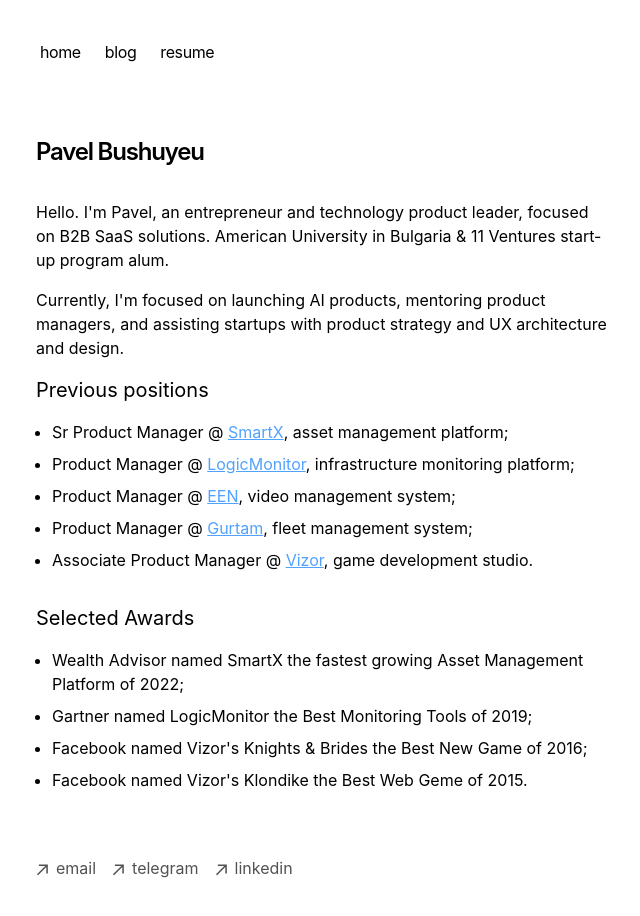
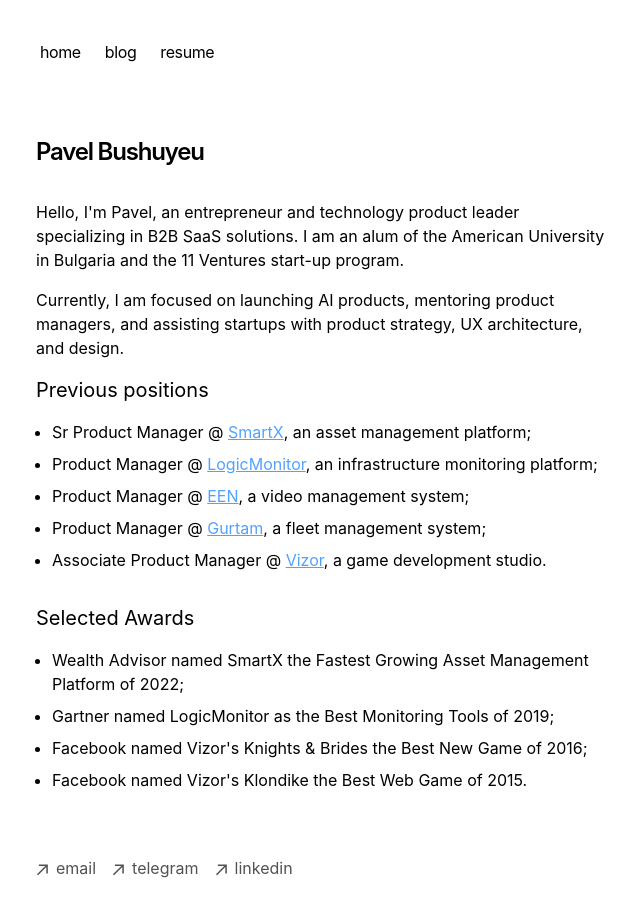
Before and after one commit to bushuyeu/portfolio, a Next.js app: page / in a window 1280 px wide. Shown: the top 916 px of the page, without its empty margins (316-956 px from the left). Built offline with nearby package versions, Linux system fonts and the light colour scheme.

Commit message:
copy edits

```diff
--- a/app/blog/posts/cofounder-questions.mdx
+++ b/app/blog/posts/cofounder-questions.mdx
@@ -1,6 +1,6 @@
 ---
 title: "Questions to Ask Potential Co-Founders Before You Commit"
-publishedAt: "2024-04-08"
+publishedAt: "2024-08-08"
 summary: "I recently found myself in a situation where I was considering joining a startup as a co-founder. The experience taught me the importance of asking the right questions before committing to such a significant partnership. Here are 32 essential questions I learned to ask potential co-founders, based on my experience."
 ---
 
@@ -76,4 +76,4 @@ I recently found myself in a situation where I was considering joining a startup
 
 ## Conclusion
 
-Asking these questions helped me understand my potential co-founder better and allowed us to align our expectations from the start. While it may feel uncomfortable to ask such direct questions, I found that it's far better to address these issues upfront than to face conflicts down the road. I recommend anyone considering a co-founder relationship to have open and honest discussions about these topics before making a commitment.
+Asking these questions helped me understand my potential co-founders better and allowed us to align our expectations from the start. While it may feel tedious and uncomfortable to ask such questions directly, I found that it's far better to address them upfront than to face conflicts down the road. I recommend anyone considering a co-founder relationship to have open and honest discussions about these topics before making a commitment. And if you decide to work with me, [here are my replies to those questions](https://www.smartx.com).
--- a/app/page.tsx
+++ b/app/page.tsx
@@ -8,12 +8,12 @@ export default function Page() {
       </h1>
       <h3 className="mb-4">
         {`
-        Hello. I'm Pavel, an entrepreneur and technology product leader, focused on B2B SaaS solutions. American University in Bulgaria & 11 Ventures start-up program alum.
+        Hello, I'm Pavel, an entrepreneur and technology product leader specializing in B2B SaaS solutions. I am an alum of the American University in Bulgaria and the 11 Ventures start-up program.
         `}
       </h3>
       <h3 className="mb-4">
         {`
-        Currently, I'm focused on launching AI products, mentoring product managers, and assisting startups with product strategy and UX architecture and design.
+        Currently, I am focused on launching AI products, mentoring product managers, and assisting startups with product strategy, UX architecture, and design.
         `}
       </h3>
       <h3 className="mb-4 text-xl">
@@ -30,7 +30,7 @@ export default function Page() {
           >
             SmartX
           </a>
-          , asset management platform;
+          , an asset management platform;
         </li>
         <li className="mb-2">
           Product Manager @{" "}
@@ -40,21 +40,21 @@ export default function Page() {
           >
             LogicMonitor
           </a>
-          , infrastructure monitoring platform;
+          , an infrastructure monitoring platform;
         </li>
         <li className="mb-2">
           Product Manager @{" "}
           <a href="https://een.com/" className="text-blue-400 underline">
             EEN
           </a>
-          , video management system;
+          , a video management system;
         </li>
         <li className="mb-2">
           Product Manager @{" "}
           <a href="https://gurtam.com/" className="text-blue-400 underline">
             Gurtam
           </a>
-          , fleet management system;
+          , a fleet management system;
         </li>
         <li className="mb-8">
           Associate Product Manager @{" "}
@@ -64,7 +64,7 @@ export default function Page() {
           >
             Vizor
           </a>
-          , game development studio.
+          , a game development studio.
         </li>
       </ul>
       <h4 className="mb-4 text-xl">
@@ -74,16 +74,16 @@ export default function Page() {
       </h4>
       <ul className="list-disc ml-4">
         <li className="mb-2">
-          {`Wealth Advisor named SmartX the fastest growing Asset Management Platform of 2022;`}
+          {`Wealth Advisor named SmartX the Fastest Growing Asset Management Platform of 2022;`}
         </li>
         <li className="mb-2">
-          {`Gartner named LogicMonitor the Best Monitoring Tools of 2019;`}
+          {`Gartner named LogicMonitor as the Best Monitoring Tools of 2019;`}
         </li>
         <li className="mb-2">
           {`Facebook named Vizor's Knights & Brides the Best New Game of 2016;`}
         </li>
         <li className="mb-8">
-          {`Facebook named Vizor's Klondike the Best Web Geme of 2015.`}
+          {`Facebook named Vizor's Klondike the Best Web Game of 2015.`}
         </li>
       </ul>
       {/*
```
